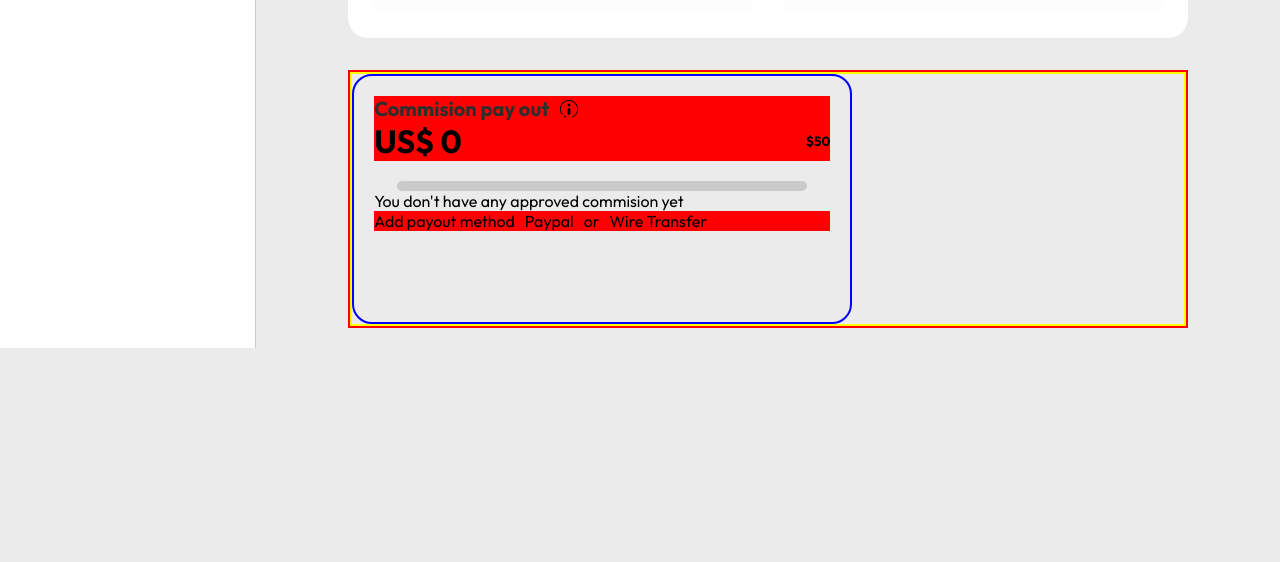
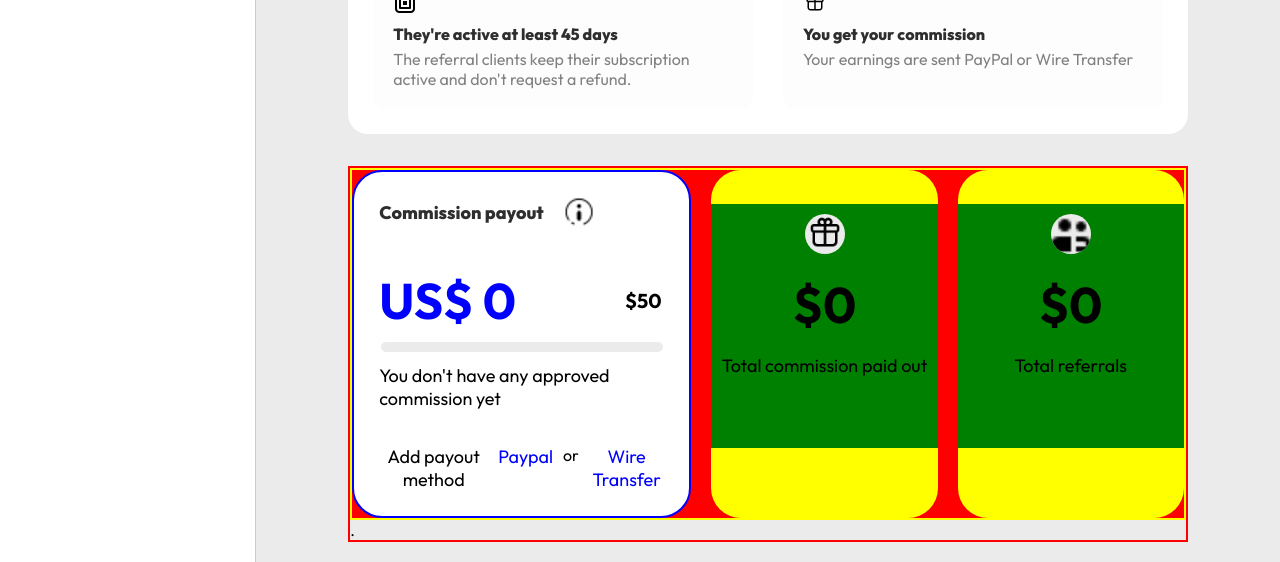
Before and after one commit to Elilaw179/hosting, a React (Vite) app: page / in a window 1280 px wide. Shown: the part 1675-2237 px from the top of the page. Before the commit the page ends 2023 px from the top, so only its background shows below. Built offline with nearby package versions, Linux system fonts and the light colour scheme; a web font is replaced by a local one.

Commit message:
working earning page

```diff
--- a/src/components/Body/Body.css
+++ b/src/components/Body/Body.css
@@ -19,9 +19,10 @@
 }
 
 .navigations li {
+
   list-style: none;
-  padding: 15px 10px;
-  font-size: 17px;
+  padding: 25px 10px;
+  font-size: 18px;
   font-weight: 600;
   display: flex;
   justify-content: space-between;
@@ -57,6 +58,7 @@
   width: 95%;
   overflow-x: hidden;
   margin: auto;
+  margin-top: 6rem;
 }
 
 .p-acct {
--- a/src/components/Earning/Earning.css
+++ b/src/components/Earning/Earning.css
@@ -1,46 +1,121 @@
-.earning-container{
+.earning-container {
   border: 2px solid red;
   width: 90%;
   margin: auto;
 }
 
-.earning-cards{
+.earning-cards {
   border: 2px solid yellow;
-
+  display: grid;
+grid-template-columns: 3fr 2fr 2fr;
+  height: 100%;
+  background-color: red;
+  gap: 20px;
 }
 
-.pay-card{
+.pay-card {
+  /* height: 320px;
+  width: 600px; */
+  border-radius: 30px;
+  padding: 25px;
+  background-color: #fff;
   border: 2px solid blue;
-    min-height: 250px;
-   max-width: 500px;
-    border-radius: 20px;
-    padding: 20px;
 }
 
-.pay-card div{
+.com-div {
   display: flex;
-    background-color: red;
-    gap: 10px;
+  gap:20px;
   align-items: center;
-
+}
+.com-div img{
+  width: 30px;
+  height: 30px;
 }
 
-.pay-card div h4{
+.pay-card div h4 {
   color: rgb(46, 46, 46);
-    font-weight: bold;
-    font-size: 20px;
-
+  font-weight: 800;
+  font-size: large;
 }
 
-.amount{
+.amount {
   display: flex;
   justify-content: space-between;
+  align-items: center;
+  text-align: center;
+  margin-top: 2rem;
+  width: 99%;
+  font-weight: bolder;
+  padding-top: 10px;
 }
 
-.pay-card hr{
-    width: 90%;
+.amount h1 {
+  color: blue;
+  font-size: 50px;
+}
+.amount h3 {
+  font-weight: 700;
+  font-size: 20px;
+}
+.pay-card hr {
+  width: 99%;
   height: 10px;
   margin: auto;
-    margin-top: 20px;
+  margin-top: 10px;
   border-radius: 10px;
+  background-color: rgb(235, 235, 235);
 }
+
+.com-approval {
+  margin-top: 12px;
+}
+.com-approval {
+  font-size: 18px;
+}
+
+.payout-method {
+  display: flex;
+  align-items: start;
+  text-align: center;
+  gap: 10px;
+  margin-top: 35px;
+}
+.payout-method p{
+  font-size: 18px;
+}
+
+.pay-blue {
+  color: blue;
+}
+
+.total-com {
+  /* min-height: 200px;
+  width: 300px; */
+  background-color: yellow;
+  border-radius: 30px;
+  text-align: center;
+}
+.total-com div {
+  background-color: green;
+ min-height: 70%;
+  min-width: 90%;
+  margin: auto;
+  margin-top: 15%;
+  padding: 10px;
+}
+.total-com div img {
+  width: 40px;
+  height: 40px;
+  background-color: rgb(235, 235, 235);
+  box-shadow: rgb(235, 235, 235);
+  border-radius: 50px;
+}
+.total-com div h1 {
+  margin-top: 15px;
+  font-size: 50px;
+}
+
+.total-com div p {
+  font-size: 18px;
+  margin-top: 18px;
+}
--- a/src/components/Earning/Earning.jsx
+++ b/src/components/Earning/Earning.jsx
@@ -1,29 +1,50 @@
-import React from 'react'
-import './Earning.css'
+import React from "react";
+import "./Earning.css";
 import i_icon from "../../assets/i.png";
+import group_icon from "../../assets/groups.png";
+import gift_icon from "../../assets/gift.png";
 
 const Earning = () => {
   return (
-    <div className='earning-container'>
+    <div className="earning-container">
       <div className="earning-cards">
         <div className="pay-card">
-                <div><h4>Commision pay out</h4>
+          <div className="com-div">
+            <h4>Commission payout</h4>
             <img src={i_icon} alt="" />
           </div>
           <div className="amount">
             <h1>US$ 0</h1>
-                  <h5>$50</h5>
+            <h3>$50</h3>
           </div>
           <hr />
-                <p>You don't have any approved commision yet</p>
+          <p className="com-approval">
+            You don't have any approved commission yet
+          </p>
           <div className="payout-method">
             <p>Add payout method</p>
-                  <p>Paypal</p> or
-                  <p>Wire Transfer</p>
+            <p className="pay-blue">Paypal</p> or
+            <p className="pay-blue">Wire Transfer</p>
           </div>
         </div>
+
+        <div className="total-com">
+         <div > <img src={gift_icon} alt="" />
+         <h1>$0</h1>
+         <p>Total commission paid out </p>
+         </div>
+
+        </div>
+        <div className="total-com">
+         <div > <img src={group_icon} alt="" />
+         <h1>$0</h1>
+         <p>Total referrals </p>
+         </div>
+
         </div>
       </div>
-  )
-}
-export default Earning
+      .
+    </div>
+  );
+};
+export default Earning;
--- a/src/components/Navbar/Navbar.css
+++ b/src/components/Navbar/Navbar.css
@@ -3,6 +3,7 @@
 .nav-container{
   position: fixed;
   width: 100%;
+  z-index: 1;
 }
 
 .nav {
--- a/src/components/Navbar/Navbar.jsx
+++ b/src/components/Navbar/Navbar.jsx
@@ -4,7 +4,7 @@ import "./Navbar.css";
 import faq_icon from "../../assets/faq.png";
 import logo_icon from "../../assets/logo-h.png";
 import male_icon from "../../assets/male_user.png";
-import anounce_icon from "../../assets/anounce.png";
+import anounce_icon from "../../assets/anouncement.png";
 import list_icon from "../../assets/blcklist.png";
 
 const Navbar = ({ toggleSidebar }) => {
```
Also changed, not shown: src/components/Work/Work.css (+5 -8 lines), src/assets/anouncement.png (added), src/assets/gift.png (added). Lines whose indentation alone changed are shown as unchanged.
